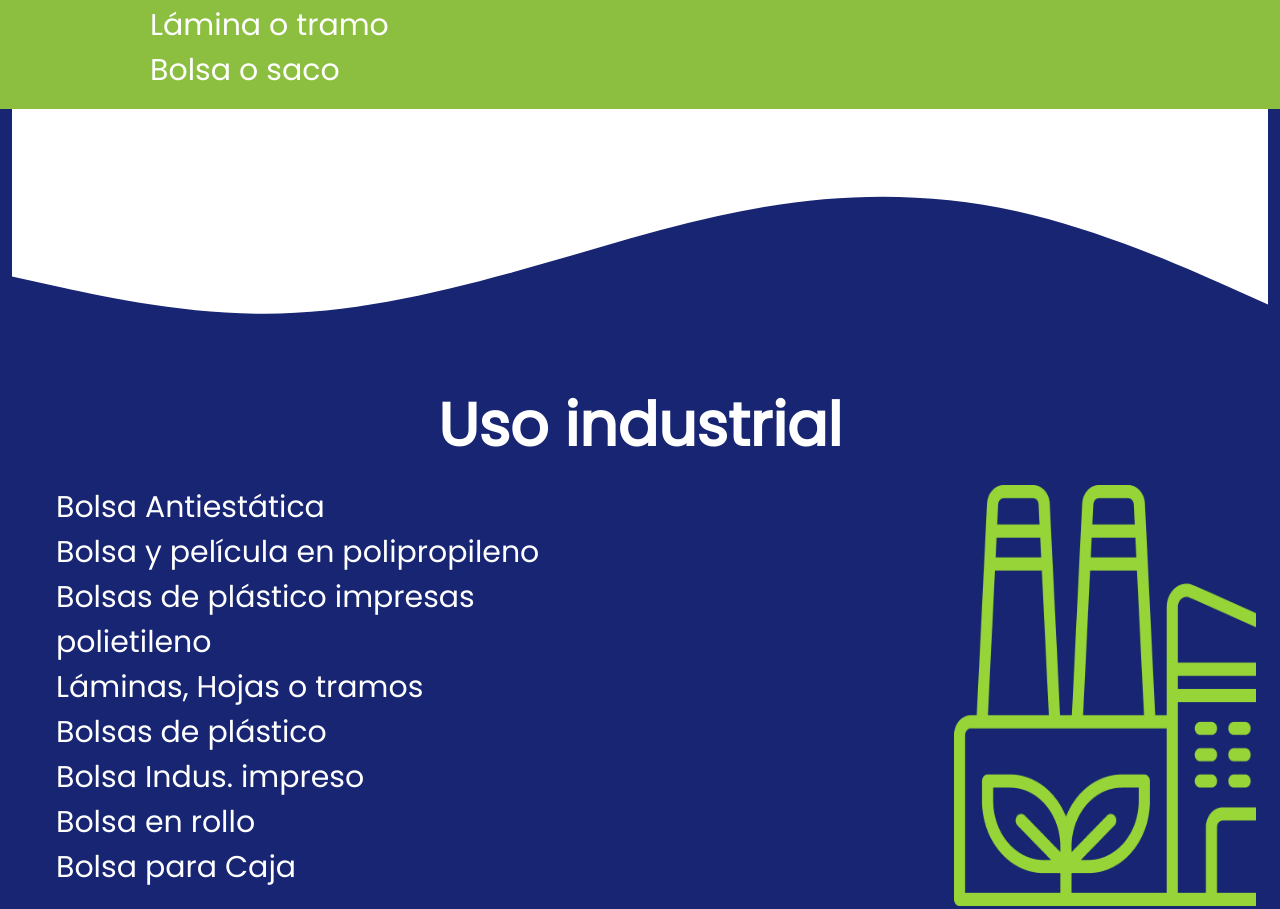
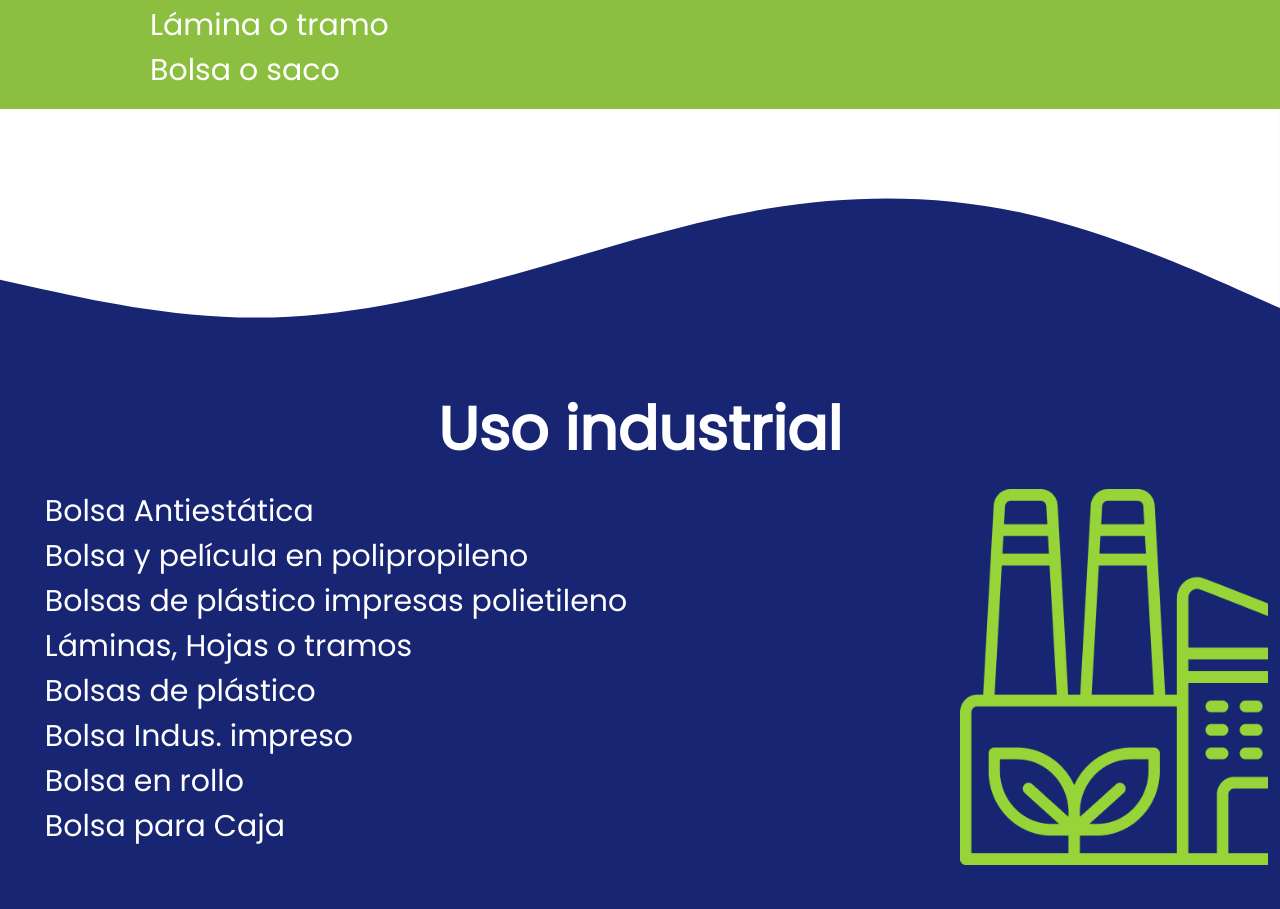
Before and after one commit to DemetrioDelCarmen/empaquesfuncionales, a plain HTML site: page index.html in a window 1280 px wide. Shown: the part 2076-2985 px from the top of the page. Drawn offline with nearby package versions, Linux system fonts and the light colour scheme; a web font is replaced by a local one.

Commit message:
Cambios aplicados, listo para pasar a produccion

```diff
--- a/index.css
+++ b/index.css
@@ -199,6 +199,7 @@ ul {
 .seccionIndustrial {
   background-color: #172573;
   margin: 0px !important;
+  padding: 0%;
 }
 
 .listadoServicios {
--- a/index.html
+++ b/index.html
@@ -193,7 +193,7 @@
                 <!--Uso industrial-->
 
                 <div class="seccionIndustrial">
-                    <svg class="shapeService" xmlns="http://www.w3.org/2000/svg" viewBox="0 0 1440 320">
+                    <svg class="shapeService" xmlns="http://www.w3.org/2000/svg" viewBox="0 0 1440 319">
                         <path fill="#fff" fill-opacity="1"
                             d="M0,192L48,202.7C96,213,192,235,288,234.7C384,235,480,213,576,186.7C672,160,768,128,864,112C960,96,1056,96,1152,117.3C1248,139,1344,181,1392,202.7L1440,224L1440,0L1392,0C1344,0,1248,0,1152,0C1056,0,960,0,864,0C768,0,672,0,576,0C480,0,384,0,288,0C192,0,96,0,48,0L0,0Z">
                         </path>
```
